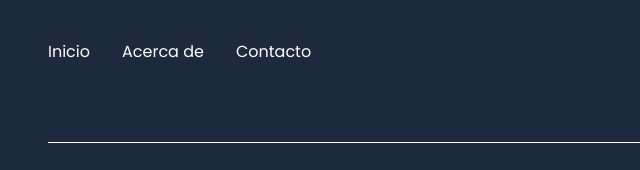
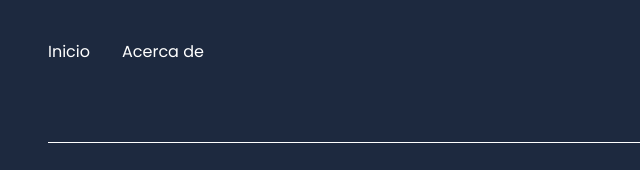
Before and after one commit to fernanda0410/fernanda0410.github.io, a plain HTML site: page Principal.html in a window 1280 px wide. Shown: the part 1521-1691 px from the top of the page, 16-656 px from the left. Drawn offline with Linux system fonts and the light colour scheme; a script that the page names is missing.

Commit message:
ULTIMO3
PAGINA PRINCIPAL

```diff
--- a/Principal.html
+++ b/Principal.html
@@ -99,9 +99,7 @@
                         <li class="nav__items">
                             <a href="#" class="nav__links">Acerca de</a>
                         </li>
-                        <li class="nav__items">
-                            <a href="#" class="nav__links">Contacto</a>
-                        </li>
+
 
                     </ul>
                 </nav>
```
